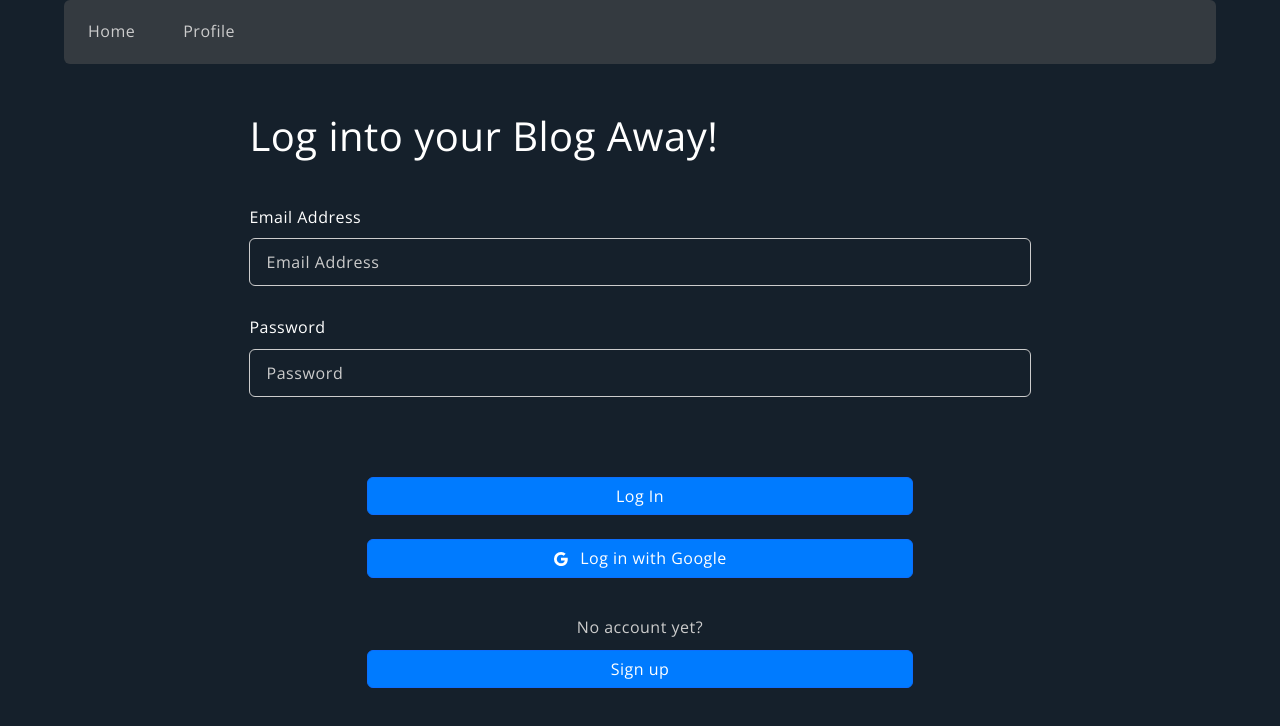
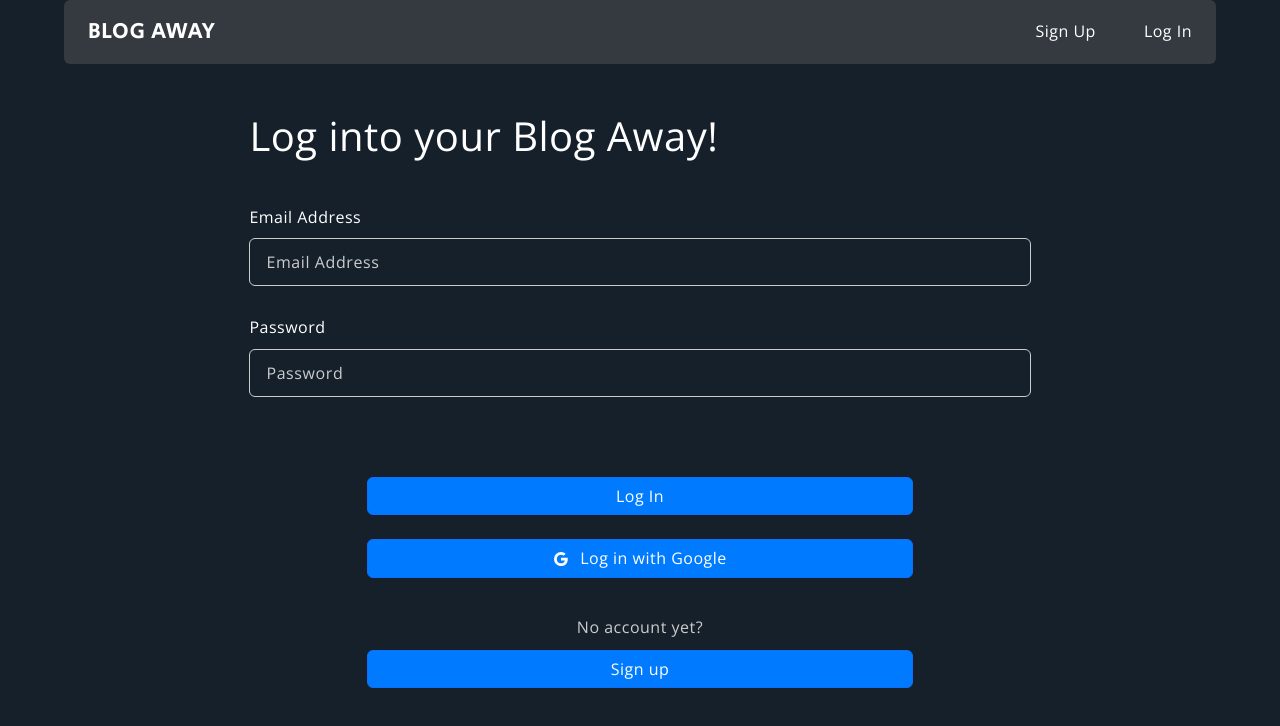
Before and after one commit to shiragin/blog-away, a React (Create React App) app: page /login in a window 1280 px wide. Shown: the top 726 px of the page. Built offline with nearby package versions, Linux system fonts and the light colour scheme; no server answers.

Commit message:
Create two navbar options

```diff
--- a/src/Components/Navbar/Navbar.css
+++ b/src/Components/Navbar/Navbar.css
@@ -1,3 +1,5 @@
+@import url('https://fonts.googleapis.com/css2?family=Secular+One&family=Alfa+Slab+One&family=Comfortaa:wght@500;600;700&display=swap');
+
 .navbar {
   background-color: var(--grey);
   color: var(--white);
@@ -6,6 +8,13 @@
   border-radius: 0.375rem;
   margin: 0 auto 3rem;
   padding: 1rem 1.5rem;
+}
+
+.navbar .navbar-title {
+  font-family: 'Secular One';
+  color: var(--white);
+  font-size: 1.4rem;
+  font-weight: 400;
 }
 
 .active {
--- a/src/Components/Navbar/Navbar.js
+++ b/src/Components/Navbar/Navbar.js
@@ -1,18 +1,12 @@
 import React, { useState, useEffect } from 'react';
-import { Outlet, NavLink } from 'react-router-dom';
-import { useTweetContext } from '../../lib/TweetContext';
-import { useUserContext } from '../../lib/UserContext';
+import { Outlet } from 'react-router-dom';
 import { auth } from '../../lib/Firebase';
-import { signOut, onAuthStateChanged } from 'firebase/auth';
-import NavDropdown from 'react-bootstrap/NavDropdown';
+import { onAuthStateChanged } from 'firebase/auth';
+import NavbarLogged from './NavbarLogged';
+import NavbarUnlogged from './NavbarUnlogged';
 import './Navbar.css';
 
 function Navbar() {
-  const { filterTweets, setFilterTweets } = useTweetContext();
-
-  const { savedName, setSavedName, setUser, setUserName, setUserImg } =
-    useUserContext();
-
   const [loggedIn, setLoggedIn] = useState('');
 
   useEffect(() => {
@@ -22,80 +16,10 @@ function Navbar() {
   });
 
   return (
-    <>
-      <ul
-        className="navbar d-flex justify-content-between gap-5"
-        style={{
-          background: filterTweets ? 'var(--grey-blue)' : 'var(--grey)',
-        }}
-      >
-        <div className="d-flex justify-content-start gap-5">
-          <li className="navbar-link">
-            <NavLink
-              onClick={(e) => !loggedIn && e.preventDefault()}
-              to="/"
-              style={({ isActive }) => ({
-                color: isActive ? 'var(--white)' : 'var(--offwhite)',
-              })}
-            >
-              Home
-            </NavLink>
-          </li>
-          <li className="navbar-link">
-            <NavLink
-              onClick={(e) => !loggedIn && e.preventDefault()}
-              to="/profile"
-              style={({ isActive }) => ({
-                color: isActive ? 'var(--white)' : 'var(--offwhite)',
-              })}
-            >
-              Profile
-            </NavLink>
-          </li>
-        </div>
-        {loggedIn && (
-          <div className="navbar-right d-flex justify-content-start gap-5">
-            {loggedIn && savedName && (
-              <li className="navbar-link">
-                Logged in as <span className="navbar-name">{savedName}</span>
-              </li>
-            )}
-            <NavDropdown title="Options ">
-              <NavDropdown.Item as="li" className="navbar-link">
-                <NavLink onClick={() => setFilterTweets(!filterTweets)}>
-                  {filterTweets ? 'Show all tweets' : 'Show my tweets'}
-                </NavLink>
-              </NavDropdown.Item>
-              <NavDropdown.Item as="li">
-                <NavLink
-                  onClick={(e) => !loggedIn && e.preventDefault()}
-                  to="/profile"
-                >
-                  Profile
-                </NavLink>
-              </NavDropdown.Item>
-              <NavDropdown.Divider />
-              <NavDropdown.Item as="li" className="navbar-link">
-                <NavLink
-                  to="/"
-                  onClick={() => {
-                    setUserImg('');
-                    setUserName('');
-                    setUser('');
-                    setSavedName('');
-                    setFilterTweets(false);
-                    signOut(auth);
-                  }}
-                >
-                  Sign Out
-                </NavLink>
-              </NavDropdown.Item>
-            </NavDropdown>
-          </div>
-        )}
-      </ul>
+    <div>
+      {loggedIn ? <NavbarLogged /> : <NavbarUnlogged />}
       <Outlet />
-    </>
+    </div>
   );
 }
 export default Navbar;
--- /dev/null
+++ b/src/Components/Navbar/NavbarLogged.js
@@ -0,0 +1,85 @@
+import { signOut, onAuthStateChanged } from 'firebase/auth';
+import { auth } from '../../lib/Firebase';
+import { NavLink } from 'react-router-dom';
+import { NavDropdown } from 'react-bootstrap';
+import { useTweetContext } from '../../lib/TweetContext';
+import { useUserContext } from '../../lib/UserContext';
+
+function NavbarLogged() {
+  const { filterTweets, setFilterTweets } = useTweetContext();
+
+  const { savedName, setSavedName, setUser, setUserName, setUserImg } =
+    useUserContext();
+
+  return (
+    <ul
+      className="navbar d-flex justify-content-between gap-5"
+      style={{
+        background: filterTweets ? 'var(--grey-blue)' : 'var(--grey)',
+      }}
+    >
+      <div className="d-flex justify-content-start align-items-center gap-5">
+        <li className="navbar-link navbar-title">BLOG AWAY</li>
+        <li className="navbar-link">
+          <NavLink
+            to="/"
+            style={({ isActive }) => ({
+              color: isActive ? 'var(--white)' : 'var(--offwhite)',
+            })}
+          >
+            Home
+          </NavLink>
+        </li>
+        <li className="navbar-link">
+          <NavLink
+            to="/profile"
+            style={({ isActive }) => ({
+              color: isActive ? 'var(--white)' : 'var(--offwhite)',
+            })}
+          >
+            Profile
+          </NavLink>
+        </li>
+      </div>
+      <div className="navbar-right d-flex justify-content-start gap-5">
+        {savedName && (
+          <li className="navbar-link">
+            Logged in as <span className="navbar-name">{savedName}</span>
+          </li>
+        )}
+        <NavDropdown title="Options ">
+          <NavDropdown.Item as="li" className="navbar-link">
+            <NavLink onClick={() => setFilterTweets(!filterTweets)}>
+              {filterTweets ? 'Show all tweets' : 'Show my tweets'}
+            </NavLink>
+          </NavDropdown.Item>
+          <NavDropdown.Item as="li">
+            <NavLink
+              // onClick={(e) => !loggedIn && e.preventDefault()}
+              to="/profile"
+            >
+              Profile
+            </NavLink>
+          </NavDropdown.Item>
+          <NavDropdown.Divider />
+          <NavDropdown.Item as="li" className="navbar-link">
+            <NavLink
+              to="/"
+              onClick={() => {
+                setUserImg('');
+                setUserName('');
+                setUser('');
+                setSavedName('');
+                setFilterTweets(false);
+                signOut(auth);
+              }}
+            >
+              Sign Out
+            </NavLink>
+          </NavDropdown.Item>
+        </NavDropdown>
+      </div>
+    </ul>
+  );
+}
+export default NavbarLogged;
--- /dev/null
+++ b/src/Components/Navbar/NavbarUnlogged.js
@@ -0,0 +1,48 @@
+import { signOut, onAuthStateChanged } from 'firebase/auth';
+import { auth } from '../../lib/Firebase';
+import { NavLink } from 'react-router-dom';
+import { NavDropdown } from 'react-bootstrap';
+import { useTweetContext } from '../../lib/TweetContext';
+import { useUserContext } from '../../lib/UserContext';
+
+function NavbarUnlogged() {
+  const { filterTweets, setFilterTweets } = useTweetContext();
+
+  const { savedName, setSavedName, setUser, setUserName, setUserImg } =
+    useUserContext();
+
+  return (
+    <ul
+      className="navbar d-flex align-items-center justify-content-between gap-5"
+      style={{
+        background: filterTweets ? 'var(--grey-blue)' : 'var(--grey)',
+      }}
+    >
+      <li className="navbar-link navbar-title">BLOG AWAY</li>
+      <div className="d-flex justify-content-end align-items-center gap-5">
+        <li className="navbar-link">
+          <NavLink
+            to="/login"
+            style={({ isActive }) => ({
+              color: isActive ? 'var(--white)' : 'var(--offwhite)',
+            })}
+          >
+            Sign Up
+          </NavLink>
+        </li>
+        <li className="navbar-link">
+          <NavLink
+            to="/login"
+            style={({ isActive }) => ({
+              color: isActive ? 'var(--white)' : 'var(--offwhite)',
+            })}
+          >
+            Log In
+          </NavLink>
+        </li>
+      </div>
+    </ul>
+  );
+}
+
+export default NavbarUnlogged;
--- a/src/Components/Tweets/TweetList.js
+++ b/src/Components/Tweets/TweetList.js
@@ -1,4 +1,4 @@
-import React, { useEffect } from 'react';
+import React, { memo, useEffect } from 'react';
 import { v4 } from 'uuid';
 import { useTweetContext } from '../../lib/TweetContext';
 import { Spinner } from 'react-bootstrap';
@@ -46,4 +46,4 @@ function TweetList() {
   );
 }
 
-export default TweetList;
+export default memo(TweetList);
--- a/src/Components/UserProfile/UserProfile.js
+++ b/src/Components/UserProfile/UserProfile.js
@@ -10,6 +10,7 @@ import './UserProfile.css';
 
 function UserProfile() {
   const {
+    user,
     userName,
     setUserName,
     userImg,
@@ -31,7 +32,6 @@ function UserProfile() {
   // Sets new name (trimmed) locally and to server on change
   function buttonClickHandler() {
     const trimmed = userName.replaceAll(/\s+/g, ' ');
-    localStorage.setItem('username', JSON.stringify(trimmed));
     setUserName(trimmed);
     getImgurl();
     onProfileSave(trimmed, userImg);
@@ -39,11 +39,11 @@ function UserProfile() {
     getSavedProfile();
   }
 
-  // get the img url from storage
+  // get the img url and puts it in firebase storage
   function getImgurl() {
     if (uploadedImg === null) return;
 
-    const storageRef = ref(storage, `img/${uploadedImg.name + v4()}`);
+    const storageRef = ref(storage, `img/${user}/${uploadedImg.name + v4()}`);
     uploadBytes(storageRef, uploadedImg).then((snapshot) => {
       getDownloadURL(snapshot.ref).then((downloadURL) => {
         setUserImg(downloadURL);
--- a/src/lib/Firebase.js
+++ b/src/lib/Firebase.js
@@ -16,8 +16,12 @@ const firebaseConfig = {
 
 // Initialises Firebase
 const app = initializeApp(firebaseConfig);
-export const db = getFirestore(app);
+
 // Initialises Firebase authorisation
 export const auth = getAuth(app);
+
+// Initialises Firebase storage
+export const db = getFirestore(app);
+
 // Initialises Cloud Storage and gets a reference to the service
 export const storage = getStorage(app);
```
Also changed, not shown: 11 other files (tests, documents, lock files or other folders).
